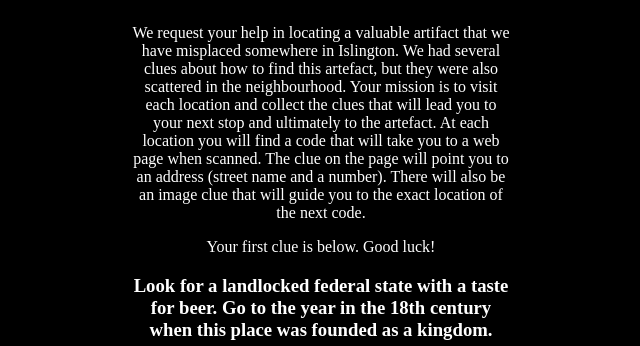
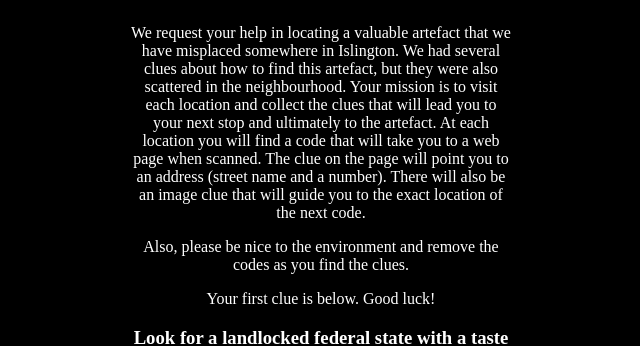
Before and after one commit to byyordanov/byyordanov.github.io, a plain HTML site: page ITH/intro_c0235564-1491-4237-863f-cda262bc1e12.html in a window 1280 px wide. Shown: the top 346 px of the page, without its empty margins (319-959 px from the left). Drawn offline with Linux system fonts and the light colour scheme.

Commit message:
added to intro in ITH

```diff
--- a/ITH/intro_c0235564-1491-4237-863f-cda262bc1e12.html
+++ b/ITH/intro_c0235564-1491-4237-863f-cda262bc1e12.html
@@ -8,13 +8,18 @@
 
 <div style="width:30%; position: fixed; left:35%">
 <font color="white">
-<p>We request your help in locating a valuable artifact that we have misplaced somewhere in Islington.
+<p>We request your help in locating a valuable artefact that we have misplaced somewhere in Islington.
 We had several clues about how to find this artefact, but they were also scattered in the neighbourhood.
 Your mission is to visit each location and collect the clues that will lead you to your next stop and ultimately to the artefact.
 At each location you will find a code that will take you to a web page when scanned.
 The clue on the page will point you to an address (street name and a number).
 There will also be an image clue that will guide you to the exact location of the next code.
 </p>
+
+<p>
+Also, please be nice to the environment and remove the codes as you find the clues.
+</p>
+
 <p>
 Your first clue is below. Good luck!
 </p>
```
